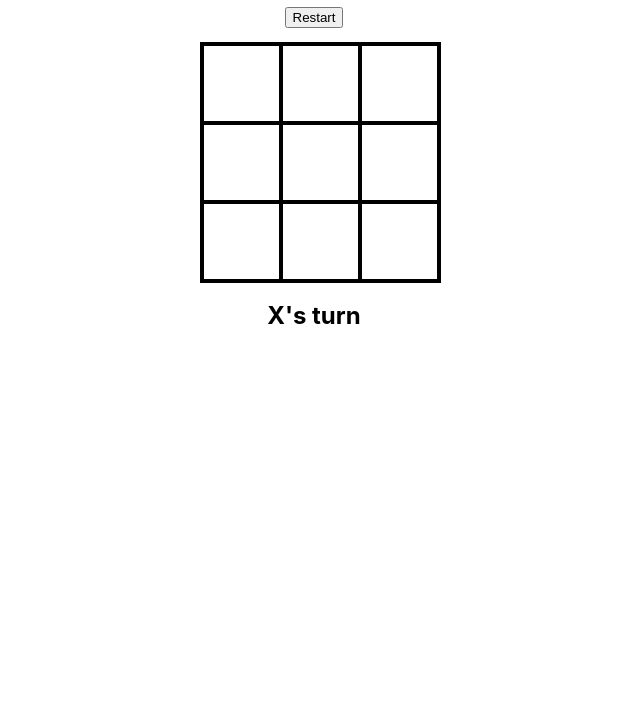
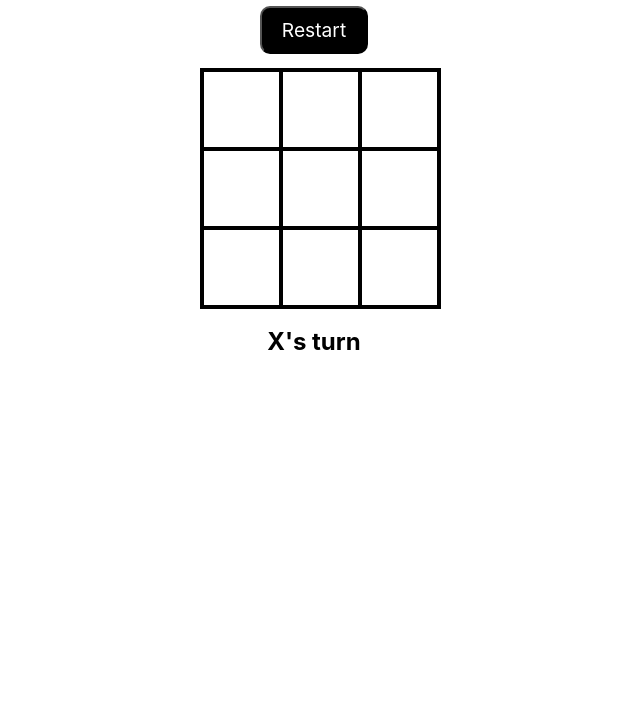
Before and after one commit to lucadedo/Tic-Tac-Toe, a plain HTML site: page index.html in a window 1280 px wide. Shown: the part 76-800 px from the top of the page, without its empty margins (326-966 px from the left). Drawn offline with Linux system fonts and the light colour scheme.

Commit message:
New button style

```diff
--- a/style.css
+++ b/style.css
@@ -25,3 +25,13 @@ body {
     margin: auto;
     padding-top: 1em;
 }
+
+#restartBtn {
+    color: #fff;
+    background-color: black;
+    border-radius: 10px;
+    padding: 10px 20px 10px 20px;
+    font-size: 1.2em;
+    font-family: inherit;
+    cursor: pointer;
+}
```
